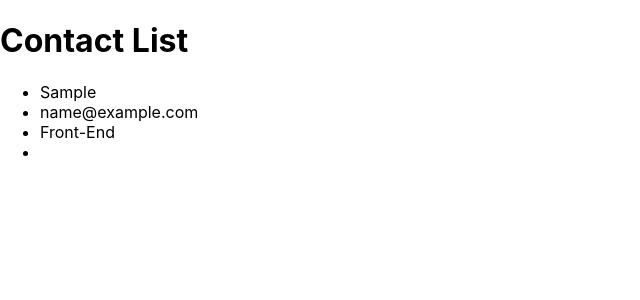
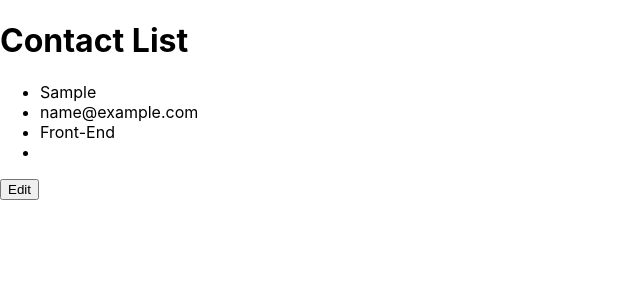
Before and after one commit to rifaq-ahmer/practice-contacts-app, a React (Create React App) app: page /contact in a window 1280 px wide. Both pictures are taken after typing "Sample", "name@example.com" into the empty fields and a click on the button "Save". Shown: the top 300 px of the page, without its empty margins (0-640 px from the left). Built offline with nearby package versions, Linux system fonts and the light colour scheme.

Commit message:
till-edit-btn

```diff
--- a/package.json
+++ b/package.json
@@ -9,7 +9,7 @@
     "react-dom": "^17.0.2",
     "react-router-dom": "^5.2.0",
     "react-scripts": "4.0.3",
-    "react-test-renderer": "0.0.0-bd070eb2c"
+    "uuid": "^8.3.2"
   },
   "scripts": {
     "start": "react-scripts start",
--- a/src/components/Contact.jsx
+++ b/src/components/Contact.jsx
@@ -1,19 +1,26 @@
-import React, { useState } from "react";
-import { useHistory } from "react-router";
+import React, { useEffect, useState } from "react";
+import { useHistory, useLocation } from "react-router";
+import { v4 as uuidv4 } from "uuid";
 
 const Contact = () => {
 	// const [name, setName] = useState("");
 	// const [email, setEmail] = useState("");
 	// const [dropdown, setDropdown] = useState("");
 	// const [radio, setRadio] = useState("");
+	const { state } = useLocation();
+	let history = useHistory();
+
 	const [user, setUser] = useState({
 		name: "",
 		email: "",
 		job: "Front-End",
 		gender: "",
+		id: uuidv4(),
 	});
-	let history = useHistory();
 
+	useEffect(() => {
+		state && setUser(state);
+	}, []);
 	const handleChange = (evt) => {
 		setUser({ ...user, [evt.target.name]: evt.target.value });
 	};
--- a/src/components/Display.jsx
+++ b/src/components/Display.jsx
@@ -1,4 +1,5 @@
 import React, { useState, useEffect } from "react";
+import { Link } from "react-router-dom";
 
 const Display = () => {
 	const [data, setData] = useState([]);
@@ -21,6 +22,14 @@ const Display = () => {
 							<li>{item.job}</li>
 							<li>{item.gender}</li>
 						</ul>
+						<Link
+							to={{
+								pathname: "/contact",
+								state: item, // your data array of objects
+							}}
+						>
+							<button>Edit</button>
+						</Link>
 					</div>
 				);
 			})}
```
Also changed, not shown: 1 other file (tests, documents, lock files or other folders).
